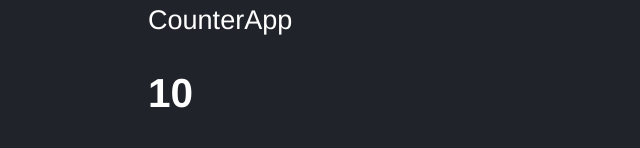
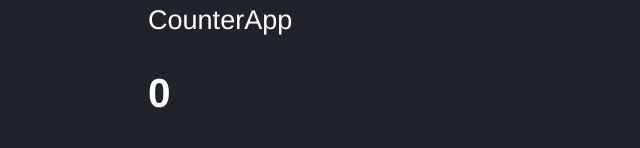
Before and after one commit to dieegobs/React-Bases, a React (Vite) app: page / in a window 1280 px wide. Shown: the part 143-291 px from the top of the page, without its empty margins (0-640 px from the left). Built offline with nearby package versions, Linux system fonts and the light colour scheme.

Commit message:
Hooks, counter

```diff
--- a/src/CounterApp.jsx
+++ b/src/CounterApp.jsx
@@ -1,9 +1,12 @@
+import { useState } from 'react';
 import PropTypes from 'prop-types';
 
 export const CounterApp = ({value}) => {
 
-    const handleAdd = (event) => {
-        console.log(event);
+    const [counter, setCounter ] = useState( 0 )
+
+    const handleAdd = () => {
+       setCounter(counter +1);
     }
 
 
@@ -13,7 +16,7 @@ export const CounterApp = ({value}) => {
   return (
     <>
     <div>CounterApp</div>
-    <h2>{value}</h2>
+    <h2>{counter}</h2>
     <button onClick={handleAdd}>
         +1
     </button>
```
